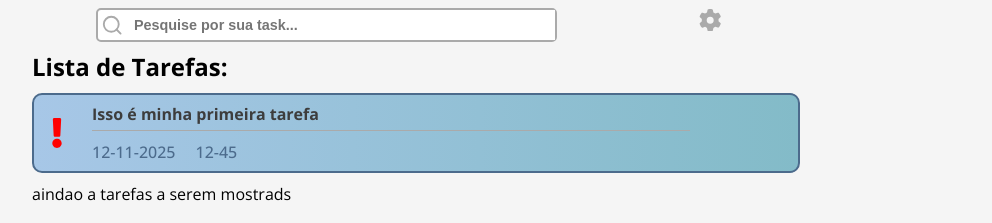
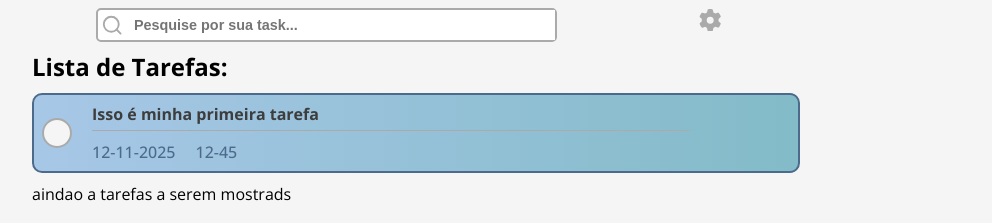
Before and after one commit to renanol13/to-do-list, a React (Vite) app: page / in a window 1280 px wide. Shown: the top 223 px of the page, without its empty margins (224-1216 px from the left). Built offline with nearby package versions, Linux system fonts and the light colour scheme.

Commit message:
Adicionando efeito no card  ao completar uma tarefa

```diff
--- a/package.json
+++ b/package.json
@@ -10,6 +10,7 @@
     "preview": "vite preview"
   },
   "dependencies": {
+    "gsap": "^3.12.7",
     "react": "^19.0.0",
     "react-dom": "^19.0.0",
     "react-icons": "^5.5.0"
--- a/src/Components/TaskCard.jsx
+++ b/src/Components/TaskCard.jsx
@@ -1,11 +1,42 @@
 import styles from "./TaskCard.module.css";
-import { SiGoogletasks } from "react-icons/si";
-import { FaExclamation } from "react-icons/fa";
+import { gsap } from "gsap";
+import { FaCheck } from "react-icons/fa";
+import { useLayoutEffect, useRef, useState } from "react";
 
 const TaskCard = () => {
+  const boxTaskRef = useRef(null);
+  const boxIconCompleteTaskRef = useRef(null);
+  const [activeCompleteTask, setActiveCompleteTask] = useState(false);
+  const tl = gsap.timeline();
+
+  useLayoutEffect(() => {
+    if (activeCompleteTask) {
+      tl.to(boxIconCompleteTaskRef.current, {
+        scale: 1,
+        opacity: 1,
+        duration: 1,
+        ease: "elastic",
+      }).to(boxTaskRef.current, {
+        opacity: 0,
+        x: -400,
+        duration: 0.7,
+        onComplete: () => {
+          boxTaskRef.current.style.display = "none";
+        },
+      });
+    }
+    return () =>
+      gsap.killTweensOf(boxTaskRef.current, boxIconCompleteTaskRef.current);
+  }, [activeCompleteTask]);
+
   return (
-    <div className={styles.boxTaskCard}>
-          <FaExclamation className={styles.notComplete} />
+    <div ref={boxTaskRef} className={styles.boxTaskCard}>
+      <div
+        onClick={() => setActiveCompleteTask(!activeCompleteTask)}
+        className={styles.boxIconCompleteTask}
+      >
+        <FaCheck ref={boxIconCompleteTaskRef} />
+      </div>
       <div className={styles.boxInfo}>
         <h4 className={styles.content}>Isso é minha primeira tarefa</h4>
         <div className={styles.boxTimes}>
--- a/src/Components/TaskCard.module.css
+++ b/src/Components/TaskCard.module.css
@@ -9,14 +9,26 @@
     background-image: linear-gradient(to right, var(--color3), #83bbc8);
 }
 
-.boxTaskCard > svg{
+
+.boxIconCompleteTask{
     width: 30px;
     height: 30px;
+    border: 2px solid var(--color2);
+    border-radius: 50%;
+    display: flex;
+    justify-content: center;
+    align-items: center;
+    background-color: var(--color1)
 }
 
-.boxTaskCard > .notComplete{
-    color: red;
+.boxIconCompleteTask > svg{
+    color: rgb(28, 192, 28);
+    height: 70%;
+    width: 90%;
+    opacity: 0;
+    transform: scale(0);
 }
+
 
 .boxInfo{
     width: 80%;
@@ -34,5 +46,8 @@
     margin-bottom: 10px;
     padding-bottom: 5px;
     color: #3d3d3d;
+}
+
+@keyframes effectTaskComplet {
 
 }
--- a/src/Context/ContextStorage.jsx
+++ b/src/Context/ContextStorage.jsx
@@ -11,8 +11,7 @@ const Reduce = (state, action) => {
     case "ADD-TASK":
       const createId = crypto.randomUUID();
       action.payload.id = createId
-      console.log(action.payload);
-
+      action.payload.isComplete = false
 
       return {
         ...state,
```
Also changed, not shown: 1 other file (tests, documents, lock files or other folders).
